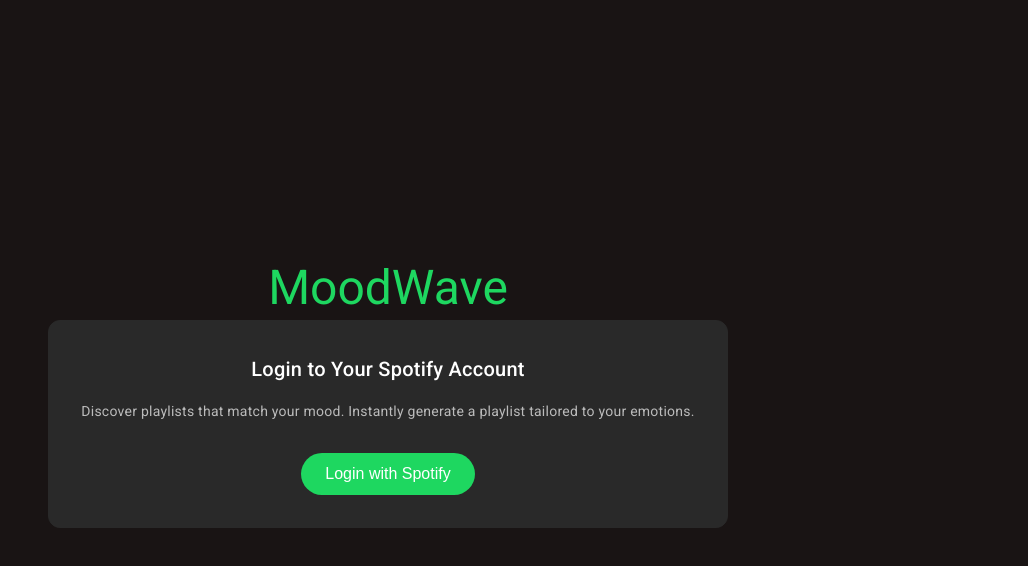
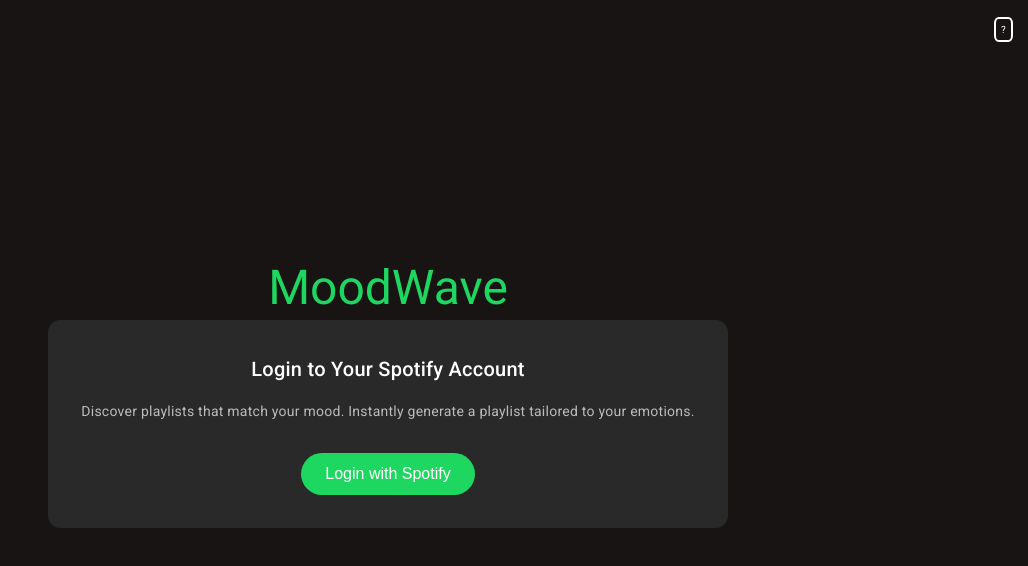
Before and after one commit to SaiPaladugu/moodWave, an Angular app: page / in a window 1280 px wide. Shown: the top 566 px of the page, without its empty margins (252-1280 px from the left). Built offline with nearby package versions, Linux system fonts and the light colour scheme.

Commit message:
fixed 429 error added tooltip

```diff
--- a/package.json
+++ b/package.json
@@ -23,7 +23,7 @@
     "@auth0/angular-jwt": "^5.1.2",
     "angular-oauth2-oidc": "^15.0.1",
     "chatgpt-api": "^0.0.6",
-    "rxjs": "~7.8.0",
+    "rxjs": "^7.8.1",
     "tslib": "^2.3.0",
     "zone.js": "~0.13.0"
   },
--- a/src/app/app.component.css
+++ b/src/app/app.component.css
@@ -13,3 +13,42 @@
     font-size: 3rem;
     margin-bottom: 1rem;
   }
+
+  .tooltip-container {
+    position: absolute;
+    top: 15px;
+    right: 15px;
+    display: inline-block;
+  }
+
+  .tooltip-icon {
+    width: 30px;
+    height: 30px;
+    border: 2px solid white;
+    color: white;
+    border-radius: 25%;
+    padding: 5px;
+    text-align: center;
+    line-height: 30px;
+    font-size: 10px;
+  }
+
+  .tooltip-text {
+    visibility: hidden;
+    width: 200px;
+    background-color: #555;
+    color: #fff;
+    padding: 10px;
+    border-radius: 6px;
+    position: absolute;
+    z-index: 1;
+    right: 110%;
+    opacity: 0;
+    transition: opacity 0.3s;
+    text-align: left;
+  }
+
+  .tooltip-container:hover .tooltip-text {
+    visibility: visible;
+    opacity: 1;
+  }
--- a/src/app/app.component.html
+++ b/src/app/app.component.html
@@ -1,4 +1,13 @@
 <div class="app-container">
     <h1>{{ title }}</h1>
     <router-outlet></router-outlet>
+    <div class="tooltip-container">
+        <span class="tooltip-icon">?</span>
+        <span class="tooltip-text">
+          <ul>
+            <li>Too many requests will result in a 429</li>
+            <li><a href="https://github.com/SaiPaladugu/moodWave" target="_blank">Go to GitHub</a></li>
+          </ul>
+        </span>
+      </div>
 </div>
--- a/src/app/app.module.ts
+++ b/src/app/app.module.ts
@@ -11,7 +11,7 @@
 import { MatProgressSpinnerModule } from '@angular/material/progress-spinner';
 import { MatCardModule } from '@angular/material/card';
 import { MatSnackBarModule } from '@angular/material/snack-bar';
-
+import { MatTooltipModule } from '@angular/material/tooltip';
 
 @NgModule({
   declarations: [
@@ -20,6 +20,7 @@
     MoodHomeComponent
   ],
   imports: [
+    MatTooltipModule,
     MatSnackBarModule,
     MatCardModule,
     MatProgressSpinnerModule,
--- a/src/app/mood-analysis/mood-analysis.component.ts
+++ b/src/app/mood-analysis/mood-analysis.component.ts
@@ -3,7 +3,10 @@
 import { Observable, forkJoin } from 'rxjs';
 import { map, mergeMap } from 'rxjs/operators';
 import { MatSnackBar } from '@angular/material/snack-bar';
-
+import { firstValueFrom } from 'rxjs';
+interface SpotifyAudioFeaturesResponse {
+  audio_features: any[];
+}
 @Injectable({
   providedIn: 'root',
 })
@@ -12,6 +15,7 @@
   templateUrl: './mood-analysis.component.html',
   styleUrls: ['./mood-analysis.component.css'],
 })
+
 export class MoodAnalysisComponent {
   songIdSet = new Set<string>();
   topMatches: string[] = [];
@@ -165,39 +169,15 @@
   async similarSongs() {
     const headers = new HttpHeaders().set('Authorization', `Bearer ${this.apiKey}`);
     let rateLimitExceeded = false;
-    const songIdArray = Array.from(this.songIdSet);
-    const batchSize = 25;  // Number of requests per batch
-    const delay = 2000;   // Delay in milliseconds between each batch
+    const songIdArray = Array.from(this.songIdSet).slice(0, 100);
+    const songIdString = songIdArray.join(',');
 
-    const makeBatchRequest = async (batch: string[]) => {
-      const songObservables: Observable<any>[] = batch.map(songId => {
-        return this.http.get(`https://api.spotify.com/v1/audio-features/${songId}`, { headers });
-      });
-      return forkJoin(songObservables).toPromise();
-    };
+    try {
+      const observable = this.http.get<SpotifyAudioFeaturesResponse>(`https://api.spotify.com/v1/audio-features?ids=${songIdString}`, { headers });
+      const response = await firstValueFrom(observable);
 
-    let audioFeaturesArray: any[] = [];
-
-    for (let i = 0; i < songIdArray.length; i += batchSize) {
-      try {
-        const batch = songIdArray.slice(i, i + batchSize);
-        const batchResults = await makeBatchRequest(batch);
-        if (batchResults) {
-          audioFeaturesArray = [...audioFeaturesArray, ...batchResults];
-        }
-        await new Promise(resolve => setTimeout(resolve, delay));
-      } catch (error: any) {
-        if (error.status === 429) {
-          this.isLoading = false;
-          rateLimitExceeded = true;
-          this.rateLimitMessage = "Rate limit; try again in 5 minutes";
-          break;
-        }
-      }
-    }
-
-    if (!rateLimitExceeded) {
-      const differencesArray = audioFeaturesArray.map(features => {
+      if (response && response.audio_features) {
+        const differencesArray = response.audio_features.map((features: any) => {
           let difference = 0;
           for (let key in this.spotifyPayload) {
             difference += Math.abs(this.spotifyPayload[key] - features[key]);
@@ -211,8 +191,14 @@
         console.log('Top 10 matching song IDs:', this.topMatches);
         this.makePlaylist();
       }
+    } catch (error: any) {
+      if (error.status === 429) {
+        this.isLoading = false;
+        rateLimitExceeded = true;
+        this.rateLimitMessage = "Rate limit; try again in 5 minutes";
       }
-
+    }
+  }
 
   makePlaylist() {
     const headers = new HttpHeaders().set('Authorization', `Bearer ${this.apiKey}`);
```
Also changed, not shown: 1 other file (tests, documents, lock files or other folders). Lines whose indentation alone changed are shown as unchanged.
